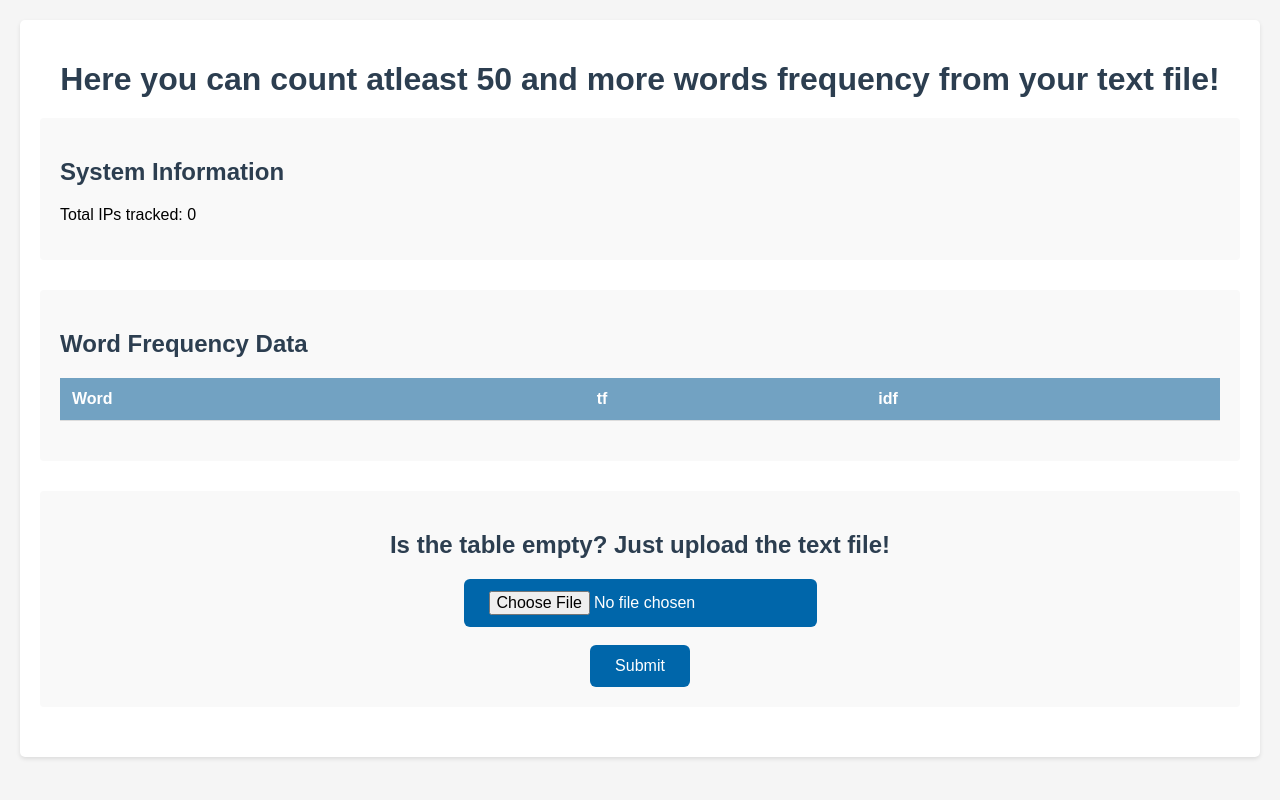
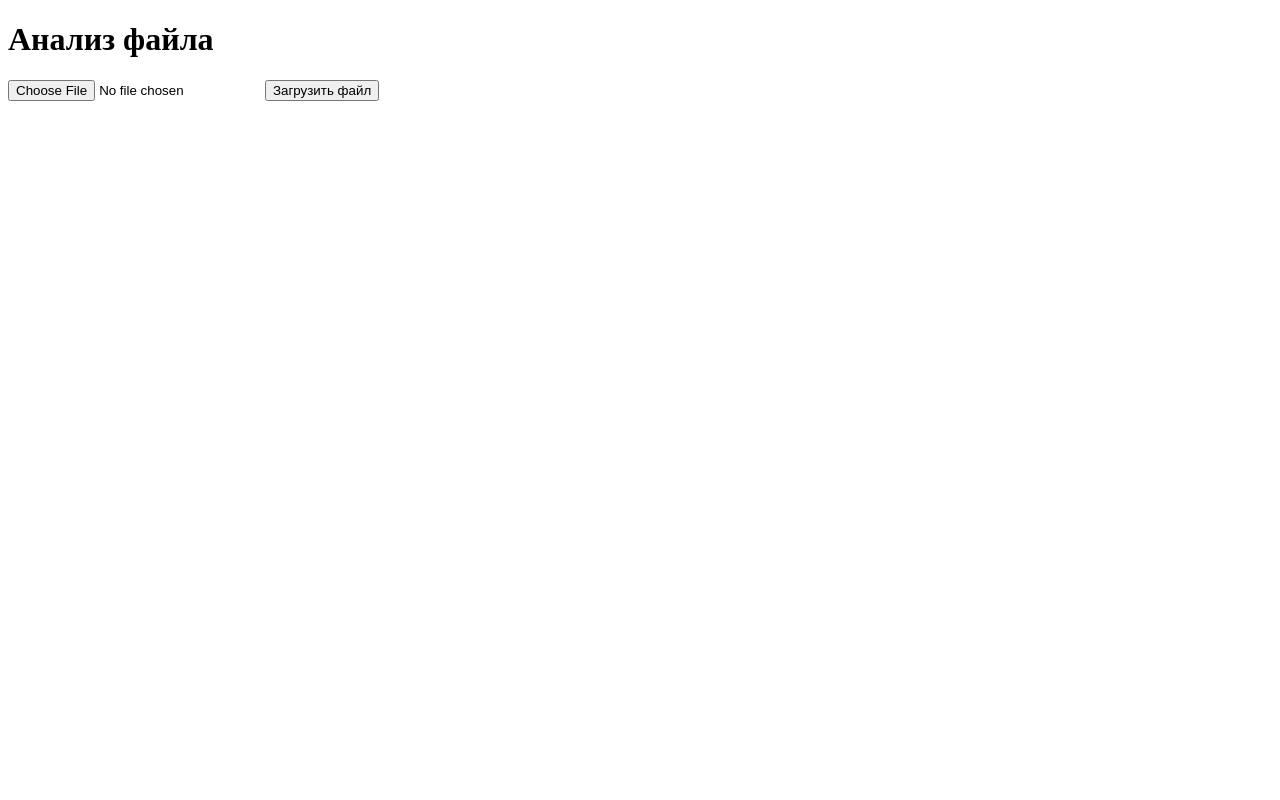
Before and after one commit to Yuratos/tf-idv-app, a FastAPI app: page / in a window 1280 px wide. Run offline with FastAPI, Linux system fonts and the light colour scheme; lists and menus that the app fills with data are empty; some libraries are stand-ins or nearby versions.

Commit message:
working one-shot form, working file storage

```diff
--- a/app/app.py
+++ b/app/app.py
@@ -1,57 +1,30 @@
-
-from fastapi import FastAPI, Request, File, UploadFile
+from fastapi import FastAPI, Request, UploadFile, File, Form, UploadFile
+from fastapi.responses import HTMLResponse, RedirectResponse
 from fastapi.templating import Jinja2Templates
-from fastapi.responses import HTMLResponse
-from fastapi.staticfiles import StaticFiles
+from collections import OrderedDict
 import psycopg2
-from psycopg2.extras import DictCursor
-import json
-import os
+from psycopg2.extras import execute_values
 import traceback
-import uvicorn
 import re
 from collections import defaultdict
 import datetime
+import math
+import re
 
 
 app = FastAPI()
 templates = Jinja2Templates(directory="templates")
 
-#file indexation
-import re
-from collections import defaultdict
-
-def count_word_occurrences(file_path):
-    word_counts = defaultdict(int)
-
-    with open(file_path, 'r', encoding='utf-8') as file:
-        for line in file:
-            words = re.findall(r'\b(?![ivxlcdm]+\b)[A-Za-zА-Яа-я]{2,}+\b', line.lower())
-            for word in words:
-                word_counts[word] += 1
-
-    return dict(word_counts), len(word_counts)
 
 # PostgreSQL connection
 def get_db_connection():
     try:
-        #host = os.environ.get('POSTGRES_HOST', 'biometric_db')
-        #port = int(os.environ.get('POSTGRES_PORT', 8432))
-        #dbname = os.environ.get('POSTGRES_DB', 'biometrics')
-        #user = os.environ.get('POSTGRES_USER', 'biometrics_user')
+
 
         host = "0.0.0.0"
         port = 8432
         dbname = 'text_db'
         user = 'postgres'
-        #try:
-        #    with open('/run/secrets/db_password', 'r') as f:
-        #        password = f.read().strip()
-        #        if not password:
-        #            raise ValueError("Empty password file")
-        #except Exception as file_error:
-        #    print(f"[-] Error reading password file: {file_error}")
-        #    raise
         password = "postgres"
 
         print(f"[DEBUG] Connecting to PostgreSQL: host={host}, port={port}, dbname={dbname}, user={user}")
@@ -70,6 +43,83 @@ def get_db_connection():
         traceback.print_exc()
         return None
 
+def store_statistic_data(data, text_id, words_count):
+
+    """Save defaultdict(int) data to PostgreSQL"""
+    conn = get_db_connection() # Коннект к бд
+    if not conn:
+        return
+
+    try:
+        with conn.cursor() as cur:
+            # Преобразуем defaultdict в список кортежей (key, value)
+            records = [(key, value, text_id) for key, value in data.items()]
+
+            execute_values(
+                cur,
+                "INSERT INTO word_data (word, doc_count, total_count) VALUES %s",
+                records,
+                page_size=1000
+            )
+            conn.commit()
+            print(f"[+] Stored {len(records)} items from statistic for text id: {text_id}")
+
+    except Exception as e:
+        print(f"[-] Error storing statistic data: {e}")
+        conn.rollback()
+    finally:
+        conn.close()
+
+def count_files_per_words(input_words):
+    # Если входная строка - разбиваем по запятым
+    if isinstance(input_words, str):
+        words = [word.strip() for word in input_words.split(',')]
+    else:
+        words = input_words  # если уже список
+
+    conn = get_db_connection()
+    if conn:
+        try:
+            with conn.cursor() as cur:
+                cur.execute("""
+                    SELECT
+                        wd.word,
+                        COUNT(DISTINCT a.text_id) AS file_count
+                    FROM
+                        unnest(%s::text[]) AS target_words(word)
+                    LEFT JOIN
+                        word_data wd ON target_words.word = wd.word
+                    LEFT JOIN
+                        association a USING(word_id)
+                    GROUP BY
+                        wd.word;
+                """, (words,))
+
+                result = {row['word']: row['file_count'] for row in cur.fetchall()}
+
+                # Добавляем отсутствующие слова с 0
+                return {word: result.get(word, 0) for word in words}
+
+        except Exception as e:
+            print(f"[-] Error: {e}")
+            return {word: 0 for word in words}  # fallback
+        finally:
+            conn.close()
+
+def count_files_in_db():
+    conn = get_db_connection()
+    if conn:
+        try:
+            with conn.cursor() as cur:
+                cur.execute("SELECT COUNT(*) FROM textfile")
+                conn.commit()
+
+                return cur.fetchall()[0][0]
+        except Exception as e:
+            print(f"[-] Error filecheck: {e}")
+        finally:
+            conn.close()
+
 def store_textfile_data(filename, content, words):
     """Save textfile to PostgreSQL"""
     conn = get_db_connection()
@@ -77,12 +127,16 @@ def store_textfile_data(filename, content, words):
         try:
             with conn.cursor() as cur:
                 cur.execute(
-                    "INSERT INTO textfile (filename, timestamp, content, words) VALUES (%s, %s, %s, %s)",
+                    "INSERT INTO textfile (filename, timestamp, content, words) VALUES (%s, %s, %s, %s) RETURNING text_id",
                     (filename, datetime.datetime.now(), content, words)
                 )
                 conn.commit()
                 print(f"[+] Stored file data {filename}")
 
+                # Получаем ID вставленной записи
+                retrieved_id = cur.fetchall()
+                print(f"[+] Retrieved ID for {filename}: {retrieved_id}")
+                return retrieved_id[0][0]
         except Exception as e:
             print(f"[-] Error storing file data: {e}")
         finally:
@@ -90,34 +144,88 @@ def store_textfile_data(filename, content, words):
 
 
 
+# Временное хранилище данных (можно заменить на БД или кэш)
+storage = {
+    "data": None,
+}
+
 @app.get("/", response_class=HTMLResponse)
-async def index(request:Request):
-    try:
-        return templates.TemplateResponse("index.html", {"request": request})
-    finally:
-        pass
+async def read_root(request: Request, page: int = 1):
+    items_per_page = 50
+    data = storage["data"]
 
-@app.post("/", response_class=HTMLResponse, )
-async def index(file:UploadFile= File(...)):
+    if data:
+        total_items = len(data)
+        total_pages = (total_items + items_per_page - 1) // items_per_page
+        page = max(1, min(page, total_pages))
+
+        start = (page - 1) * items_per_page
+        end = start + items_per_page
+        paged_data = list(data.items())[start:end]
+    else:
+        paged_data = []
+        total_pages = 1
+
+    return templates.TemplateResponse("index.html", {
+        "request": request,
+        "data": paged_data,
+        "current_page": page,
+        "total_pages": total_pages
+    })
+
+@app.post("/upload")
+async def upload_file(file: UploadFile = File(...)):
+
+
     try:
         bytes = await file.read()
         content = bytes.decode('utf-8')
         word_counts = defaultdict(int)
         sum_words = 0
 
-
         for line in content.split('\n'):
             words = re.findall(r'\b(?![ivxlcdm]+\b)[A-Za-zА-Яа-я]{2,}+\b', line.lower())
             for word in words:
-                word_counts[word] += 1
-                sum_words += 1
+                word_counts[word] += 1 # количество вхождений слова
 
-        store_textfile_data(file.filename, bytes, sum_words)
-        print(file.filename)
+                sum_words += 1 # количество слов в файле
+
+        if_counts = {word: round(count / sum_words, 3) for word, count in word_counts.items()}
 
 
 
-        return HTMLResponse(content=f"File {file.filename} processed successfully.")
+        print(list(word_counts.keys()))
+
+        # sql request to check file count in DB
+        files_count = count_files_in_db()
+        if files_count == 0:
+            files_count = 1
+
+
+        word_in_doc_base = count_files_per_words(list(word_counts.keys()))
+        print("количество файлов с словами:", word_in_doc_base)
+
+        for key in word_in_doc_base:
+            if word_in_doc_base[key] == 0:
+               word_in_doc_base[key] += 1
+
+        idf_counts = {word: round(math.log(count/files_count, 3)) for word, count in word_in_doc_base.items()}
+        print("idf: \n",idf_counts)
+
+        # SQL requests to store files in DB
+        texfile_id =store_textfile_data(file.filename, bytes, sum_words) # сохраняем файл в БД, получаем id
+
+        combined = {word: (count, idf_counts[word]) for word, count in if_counts.items()}
+        print(combined)
+
+
+        #store_statistic_data(word_counts, , sum_words) # сохраняем статистику в БД
+        print(f"[+] File {file.filename} processed successfully. Words count: {sum_words}")
+
+
+
+        storage["data"] = combined
+        return RedirectResponse(url="/?page=1", status_code=303)
     except Exception as e:
         print(f"[-] Error processing file: {e}")
         traceback.print_exc()
--- a/app/templates/index.html
+++ b/app/templates/index.html
@@ -1,122 +1,61 @@
 <!DOCTYPE html>
 <html>
 <head>
-    <title>word frequency app</title>
+    <title>Анализ данных</title>
     <style>
-        body {
-            font-family: Arial, sans-serif;
-            margin: 0;
-            padding: 20px;
-            background-color: #f5f5f5;
-        }
-        .container {
-            max-width: 1200px;
-            margin: 0 auto;
-            background-color: white;
-            padding: 20px;
-            border-radius: 5px;
-            box-shadow: 0 2px 4px rgba(0,0,0,0.1);
-        }
-        h1, h2 {
-            color: #2c3e50;
-            margin-bottom: 20px;
-        }
-        .top-text{
-            text-align: center;
-        }
-        .data-section {
-            margin-bottom: 30px;
-            padding: 20px;
-            background-color: #f9f9f9;
-            border-radius: 4px;
-        }
-        table {
-            width: 100%;
-            border-collapse: collapse;
-            margin-bottom: 20px;
-        }
-        th, td {
-            padding: 12px;
-            text-align: left;
-            border-bottom: 1px solid #ddd;
-        }
-        th {
-            background-color: #72a2c2;
-            color: white;
-        }
-        tr:nth-child(even) {
-            background-color: #f2f2f2;
-        }
-        .faq {
-            margin-top: 40px;
-        }
-        .new-file{
-            background-color: #0066aa;
-            color: white;
-            padding: 12px 25px;
-            border: none;
-            border-radius: 6px;
-            cursor: pointer;
-            font-size: 16px;
-            transition: all 0.3s ease;
-            display: block;
-            margin: 0 auto;
-        }
-        .error {
-            color: red;
-            padding: 10px;
-            background-color: #ffeeee;
-            border: 1px solid #ffcccc;
-            border-radius: 4px;
-            margin-bottom: 20px;
-        }
+        table { border-collapse: collapse; width: 100%; }
+        th, td { border: 1px solid #ddd; padding: 8px; text-align: left; }
+        th { background-color: #f2f2f2; }
+        .pagination { margin-top: 20px; }
+        .pagination a { margin: 0 5px; text-decoration: none; }
     </style>
 </head>
 <body>
-    <div class="container">
-        <h1 class="top-text">Here you can count atleast 50 and more words frequency from your text file!</h1>
+    <h1>Анализ файла</h1>
 
-        {% if error %}
-        <div class="error">
-            <strong>Error:</strong> {{ error }}
-        </div>
-        {% else %}
+    <form action="/upload" method="post" enctype="multipart/form-data">
+        <input type="file" name="file" required>
+        <button type="submit">Загрузить файл</button>
+    </form>
 
-        <div class="data-section">
-            <h2>System Information</h2>
-            <p>Total IPs tracked: {{ tracked_ips|length }}</p>
-        </div>
-
-        <div class="data-section">
-            <h2>Word Frequency Data</h2>
+    {% if data %}
+    <h2>Результаты (страница {{ current_page }} из {{ total_pages }})</h2>
     <table>
+        <thead>
             <tr>
-                    <th>Word</th>
+                <th>Слово</th>
                 <th>tf</th>
                 <th>idf</th>
             </tr>
-                {% for data in words %}
+        </thead>
+        <tbody>
+            {% for word, values in data %}
             <tr>
-                    <td>{{ data.word }}</td>
-                    <td>{{ data.tf}}</td>
-                    <td><pre>{{ data.idf}}</pre></td>
+                <td>{{ word }}</td>
+                <td>{{ "%.3f"|format(values[0]) }}</td>
+                <td>{{ values[1] }}</td>
             </tr>
             {% endfor %}
+        </tbody>
     </table>
-        </div>
-        <div class="data-section">
-            <div class="form-group">
-            <h2 class="top-text">Is the table empty? Just upload the text file!</h2>
-            <form action="/" method="post" enctype="multipart/form-data">
-                <input class = "new-file" type="file" id="myFile" accept=".txt" name="filename">
-                <br>
-                <input type="submit" class="new-file">
-              </form>
-            </div>
-            <!--<button class="new-file"> add new file!</button>-->
+
+    <div class="pagination">
+        {% if current_page > 1 %}
+            <a href="/?page={{ current_page - 1 }}">← Предыдущая</a>
+        {% endif %}
+
+        {% for p in range(1, total_pages + 1) %}
+            {% if p == current_page %}
+                <strong>{{ p }}</strong>
+            {% else %}
+                <a href="/?page={{ p }}">{{ p }}</a>
+            {% endif %}
+        {% endfor %}
+
+        {% if current_page < total_pages %}
+            <a href="/?page={{ current_page + 1 }}">Следующая →</a>
+        {% endif %}
     </div>
     {% endif %}
-    </div>
-
 </body>
 </html>
```
Also changed, not shown: postgresql/init-db.sql (+21 -15 lines), 1 other file. Lines whose indentation alone changed are shown as unchanged.
